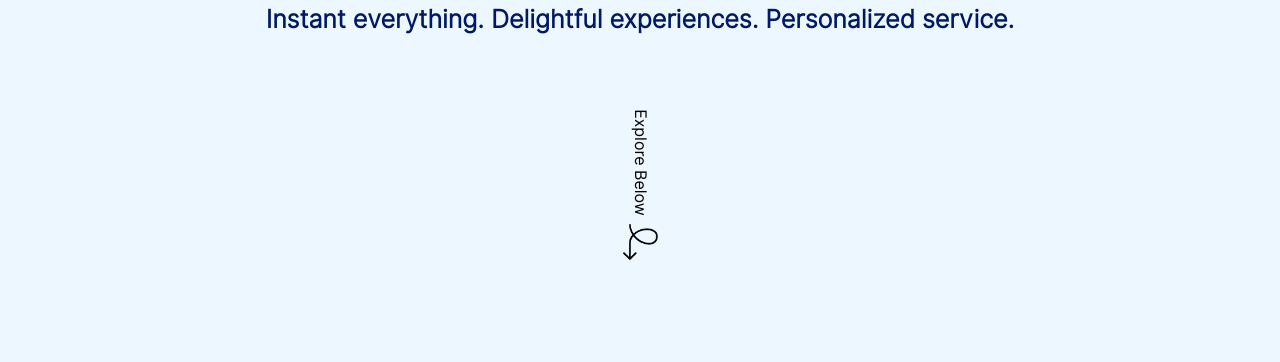
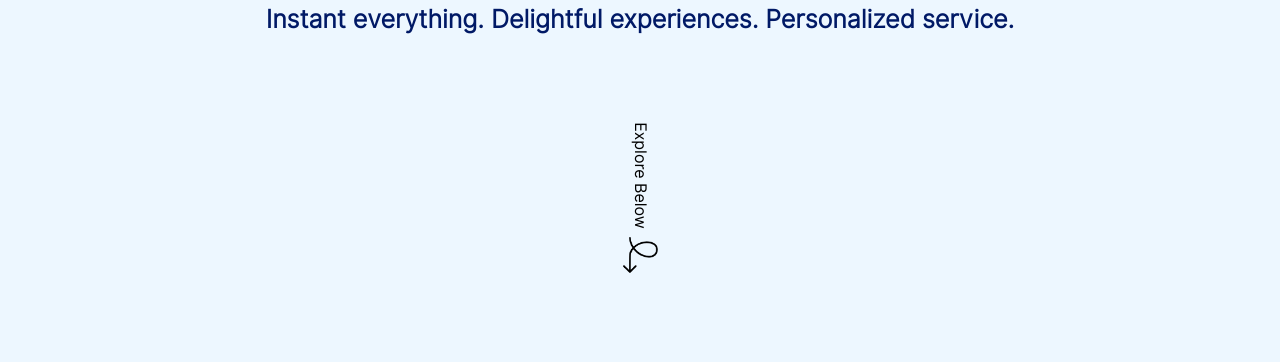
Before and after one commit to VestHQ/VestHQ, a Jekyll site: the page built from index.html, in a window 1280 px wide. Shown: the part 462-824 px from the top of the page. Built offline with Jekyll 4.4.1, drawn with Linux system fonts in a browser that asks for light colours; nearby versions of some CDN libraries; some web fonts are replaced; comment, search, counter and statistics services are not loaded.

Commit message:
added alt to imgs and adjusted margins

```diff
--- a/_includes/blocks.html
+++ b/_includes/blocks.html
@@ -8,7 +8,7 @@
             <h3 class="block-section__text">... for millions of <mark class="highlight highlight--1">people</mark> relying on 401(k) plans, we're unlocking the power of saving.</h3>
         </div>
 
-        <img src="{{ site.baseurl }}/assets/images/blocks/block-1.png" alt="" class="block block--1" data-aos="fade-up">
+        <img src="{{ site.baseurl }}/assets/images/blocks/block-1.png" alt="block" class="block block--1" data-aos="fade-up">
     </section>
 
     <section class="block-section">
@@ -16,7 +16,7 @@
             <h3 class="block-section__text">... for <mark class="highlight highlight--2">employers</mark>, managing the dynamic administration of plans can be a hassle.</h3>
         </div>
 
-            <img src="{{ site.baseurl }}/assets/images/blocks/2-blocks.png" alt="" class="block block--2 sticky" data-aos="fade-up">
+            <img src="{{ site.baseurl }}/assets/images/blocks/2-blocks.png" alt="block stacking" class="block block--2 sticky" data-aos="fade-up">
     </section>
 </div>
 
@@ -25,7 +25,7 @@
             <h3 class="block-section__text">... for <mark class="highlight highlight--3">providers</mark>, discovering new, smarter ways to leverage technology is a priority.</h3>
         </div>
 
-        <img src="{{ site.baseurl }}/assets/images/blocks/3-blocks.png" alt="" class="block block--3" data-aos="fade-up">
+        <img src="{{ site.baseurl }}/assets/images/blocks/3-blocks.png" alt="block stacking" class="block block--3" data-aos="fade-up">
     </section>
 
 
@@ -38,6 +38,6 @@
                 </div>
             </div>
 
-            <img src="{{ site.baseurl }}/assets/images/blocks/4-blocks.png" alt="" class="block block--4 sticky" data-aos="zoom-in" >
+            <img src="{{ site.baseurl }}/assets/images/blocks/4-blocks.png" alt="a stack of blocks" class="block block--4 sticky" data-aos="zoom-in" >
         </section>
     </div>
--- a/_includes/features.html
+++ b/_includes/features.html
@@ -15,11 +15,11 @@
         </ul>
     </div>
 
-    <img src="{{ site.baseurl }}/assets/images/feature_1.svg" alt="" class="feature__img feature__img--1">
+    <img src="{{ site.baseurl }}/assets/images/feature_1.svg" alt="mobile app" class="feature__img feature__img--1">
 </section>
 
 <section class="feature flex">
-    <img src="{{ site.baseurl }}/assets/images/feature_2.png" alt="" class="feature__img feature__img--2">
+    <img src="{{ site.baseurl }}/assets/images/feature_2.png" alt="inclusive checklist" class="feature__img feature__img--2">
 
     <div class="flex-col">
         <h3 class="feature__title">
@@ -57,5 +57,5 @@
             <li>Payroll review</li>
         </ul>
     </div>
-    <img src="{{ site.baseurl }}/assets/images/feature_3.svg" alt="" class="feature__img feature__img--3">
+    <img src="{{ site.baseurl }}/assets/images/feature_3.png" alt="harbor connects rules to a record keeping system" class="feature__img feature__img--3">
 </section>
--- a/_includes/index.html
+++ b/_includes/index.html
@@ -6,6 +6,6 @@
 
     <div class="explore">
         <p class="explore__text">Explore Below</p>
-        <img src="{{site.baseurl}}/assets/images/sqiggle.png" alt="" class="explore__icon">
+        <img src="{{site.baseurl}}/assets/images/squiggle.png" alt="squiggle" class="explore__icon">
     </div>
 </main>
--- a/_sass/2-modules/infoBlock.scss
+++ b/_sass/2-modules/infoBlock.scss
@@ -7,9 +7,9 @@
   height: auto;
   margin-bottom: 15rem;
 
-  //@include respond(phone){
-  //  margin-bottom: 14rem;
-  //}
+  @include respond(m-phone){
+    margin-bottom: 10rem;
+  }
 
 
   .info-block {
--- a/_sass/3-layout/index.scss
+++ b/_sass/3-layout/index.scss
@@ -4,7 +4,7 @@
   justify-content: center;
   align-items: center;
   height: 100%;
-  margin: 3rem auto 0 auto;
+  margin: 3% auto 0 auto;
 
   &__text {
     font-family: $inter-regular;
```
Also changed, not shown: assets/images/feature_3.png (added), assets/images/squiggle.png (renamed from assets/images/sqiggle.png), 6 other files.
